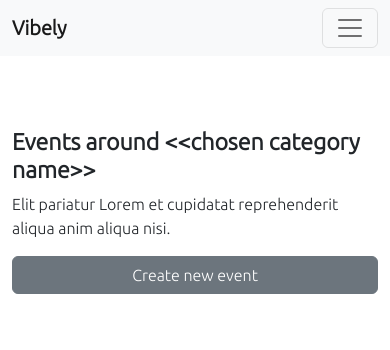
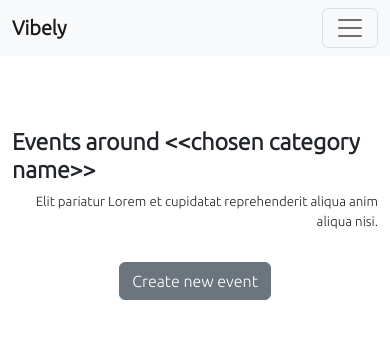
Before and after one commit to mae-rwen/Vibely, a React (Create React App) app in the folder frontend/: page /allevents in a window 390 px wide. Shown: the top 350 px of the page. Built offline with nearby package versions, Linux system fonts and the light colour scheme; no server answers.

Commit message:
some changes to events list

```diff
--- a/frontend/src/components/Categories/EventPages/AllEventsList.js
+++ b/frontend/src/components/Categories/EventPages/AllEventsList.js
@@ -14,7 +14,6 @@ export default function AllEventsList() {
       .get(`http://localhost:3001/events/`)
       .then((response) => {
         setEvents(response.data);
-        console.log(response.data);
         setIsLoaded(true);
       })
       .catch((error) => {
@@ -25,15 +24,15 @@ export default function AllEventsList() {
   return (
     <>
       <div className="eventsHeader">
-        <h3 className=" fw-bold text-start">{`Events around <<chosen category name>>`}</h3>
-        <div className="col-lg-8 mx-auto text-start">
-          <p>
+        <div className="partOne">
+          <h3 className=" fw-bold text-start">{`Events around <<chosen category name>>`}</h3>
+          <p className="text-end">
             Elit pariatur Lorem et cupidatat reprehenderit aliqua anim aliqua
             nisi.
           </p>
-          <div className="d-grid gap-2 d-sm-flex justify-content-sm-end mb-4">
-            <Button variant="secondary">Create new event</Button>
-          </div>
+        </div>
+        <div className="partTwo">
+          <Button variant="secondary">Create new event</Button>
         </div>
       </div>
       {isLoaded ? (
--- a/frontend/src/components/Categories/EventPages/EventsList.js
+++ b/frontend/src/components/Categories/EventPages/EventsList.js
@@ -4,19 +4,18 @@ import ListGroup from "react-bootstrap/ListGroup";
 export default function EventsList({events}) {
   return (
     <>
-      <ListGroup as="ul">
+      <ListGroup className="eventsList" as="ul">
         {events.map((event) => {
           return (
             <ListGroup.Item
               as="li"
-              className="d-flex justify-content-between align-items-start" key={event._id}
-            >
+              className="d-flex justify-content-between align-items-start" key={event._id}>
               <div className="ms-2 me-auto">
                 <div className="fw-bold">{event.title}</div>
                 {event.general_location} || Date || Time || Created by XX || searching for XX
                 people
               </div>
-              <Badge bg="primary" pill>
+              <Badge bg="secondary" pill>
                 already joined: 2
               </Badge>
             </ListGroup.Item>
--- a/frontend/src/components/Categories/EventPages/Filtering.js
+++ b/frontend/src/components/Categories/EventPages/Filtering.js
@@ -1,7 +1,16 @@
-
+import { Button } from 'react-bootstrap';
+import Card from 'react-bootstrap/Card';
 
 export default function Filtering() {
   return (
-    <div>Filtering</div>
+    <>
+
+
+
+
+
+
+
+    </>
   )
 }
--- a/frontend/src/styles/styles.scss
+++ b/frontend/src/styles/styles.scss
@@ -120,31 +120,32 @@ body {
 // <-- categories page styling
 
 // all events page styling -->
-.flexbox {
+.eventsHeader {
+  margin-bottom: 4em;
   display: flex;
   flex-direction: row;
-  justify-content: space-between;
-  align-items: baseline;
-  .eventsHeader {
-    margin-bottom: 4em;
-    p {
-      font-size: smaller;
-      margin: 0.5em auto;
-    }
-  }
-  button {
-    margin-right: 15em;
-    // align-self: flex-end;
+  justify-content: space-evenly;
+  p {
+    font-size: smaller;
+    margin: 0.5em auto;
   }
 }
 
-.eventsLists {
-  display: flex;
-  flex-direction: row;
-  justify-content: space-between;
+// .eventsLists {
+//   display: flex;
+//   flex-direction: row;
+//   gap: 5em;
+// }
+
+.eventsList {
+ margin: auto;
+ width: 60vw;
+}
+
+.eventsFilters {
+
 }
 // <-- all events page styling
-
 
 // media queries -->
 @media (max-width: 1300px) {
@@ -166,5 +167,16 @@ body {
     margin: auto 2em;
     column-gap: 7em;
   }
+
+  .eventsHeader {
+    flex-direction: column;
+    align-items: center;
+    gap: 1.5em;
+  }
+
+  .eventsList {
+    margin: auto;
+    width: 90vw;
+   }
 }
 // <-- media queries
```
Also changed, not shown: frontend/src/styles/styles.css, 1 other file (tests, documents, lock files or other folders).
